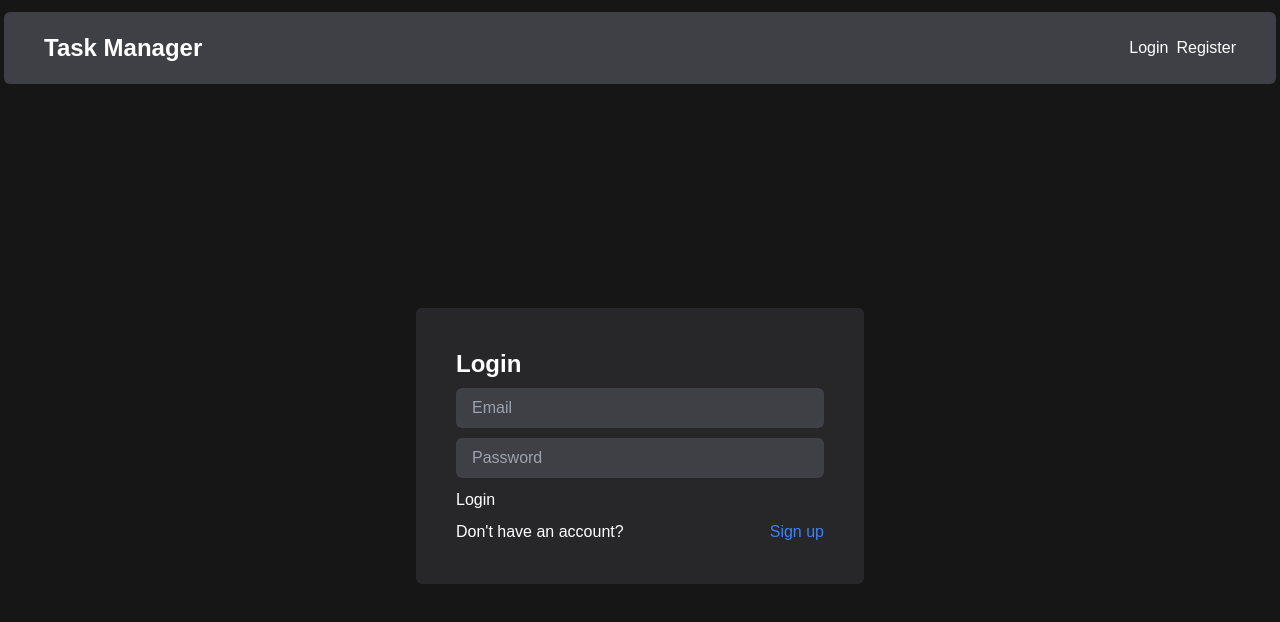
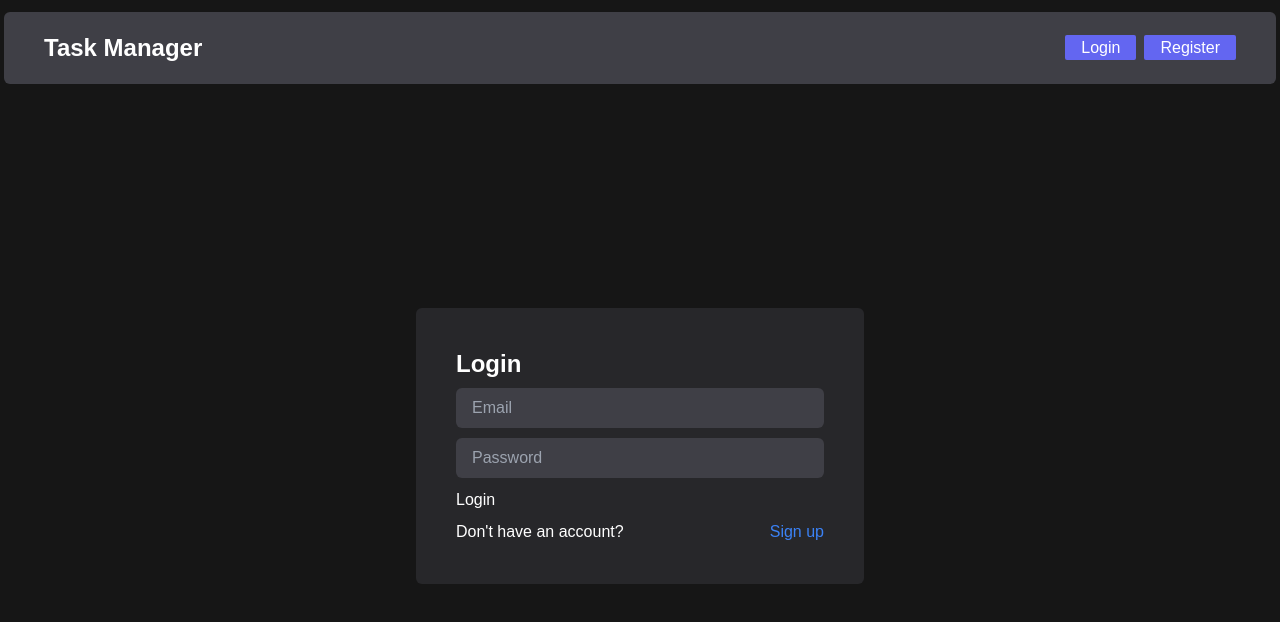
Before and after one commit to davidcastagnetoa/mern-crud-auth, a React (Vite) app in the folder client/: page /login in a window 1280 px wide. Shown: the top 622 px of the page. Built offline with nearby package versions, Linux system fonts and the light colour scheme.

Commit message:
ffeat(task delete)

```diff
--- a/client/src/api/auth.js
+++ b/client/src/api/auth.js
@@ -16,9 +16,17 @@ export const loginRequest = async (user) => {
   return response;
 };
 
-// export const verifyTokenRequest = () => axios.get("/verify");
+// export const logoutRequest = async (user) => {
+//   // const response = await axios.post(`${api}/login`, user);
+//   const response = await axios.post(`/logout`, user);
+//   return response;
+// };
 
 export const verifyTokenRequest = async (token) => {
-  const response = await axios.get(`/verify`, { headers: { Authorization: `Bearer ${token}` } });
+  const response = await axios.get(`/verify`, {
+    headers: { Authorization: `Bearer ${token}` },
+  });
   return response;
 };
+
+// export const verifyTokenRequest = () => axios.get("/verify");
--- a/client/src/components/Navbar.jsx
+++ b/client/src/components/Navbar.jsx
@@ -1,17 +1,48 @@
 import React from "react";
 import { Link } from "react-router-dom";
+import { useAuth } from "../context/AuthContext";
 
 function Navbar() {
+  const { isAuthenticated, user, logout } = useAuth();
+  console.log(user);
+
   return (
     <nav className="bg-zinc-700 my-3 mx-1 flex justify-between items-center py-5 px-10 rounded-md">
       <h1 className="text-2xl font-bold">Task Manager</h1>
       <ul className="flex gap-x-2 ">
-        <li>
-          <Link to="/login">Login</Link>
-        </li>
-        <li>
-          <Link to="/register">Register</Link>
-        </li>
+        {isAuthenticated ? (
+          <>
+            <li>Welcome {user.username}</li>
+            <li>
+              <Link to="/add-task">Add Task</Link>
+            </li>
+            <li>
+              <Link
+                to="/"
+                onClick={() => logout()}
+                className="bg-indigo-500 px-4 py-1 rounded-sm"
+              >
+                Logout
+              </Link>
+            </li>
+          </>
+        ) : (
+          <>
+            <li>
+              <Link to="/login" className="bg-indigo-500 px-4 py-1 rounded-sm">
+                Login
+              </Link>
+            </li>
+            <li>
+              <Link
+                to="/register"
+                className="bg-indigo-500 px-4 py-1 rounded-sm"
+              >
+                Register
+              </Link>
+            </li>
+          </>
+        )}
       </ul>
     </nav>
   );
--- a/client/src/context/AuthContext.jsx
+++ b/client/src/context/AuthContext.jsx
@@ -54,6 +54,12 @@ export const AuthProvider = ({ children }) => {
     }
   };
 
+  const logout = () => {
+    Cookies.remove("token");
+    setUser(null);
+    setIsAuthenticated(false);
+  };
+
   // consulta hacia el backend, comprobacion de cookie
   useEffect(() => {
     async function checkLogin() {
@@ -84,7 +90,7 @@ export const AuthProvider = ({ children }) => {
 
   return (
     <Authcontext.Provider
-      value={{ signup, signin, user, isAuthenticated, errors, loading }}
+      value={{ signup, signin, user, isAuthenticated, errors, loading, logout }}
     >
       {children}
     </Authcontext.Provider>
```
Also changed, not shown: 2 other files (tests, documents, lock files or other folders).
